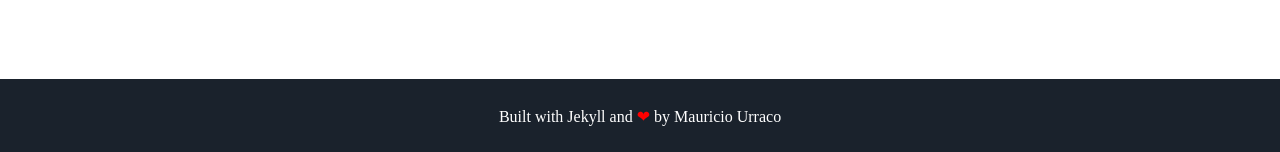
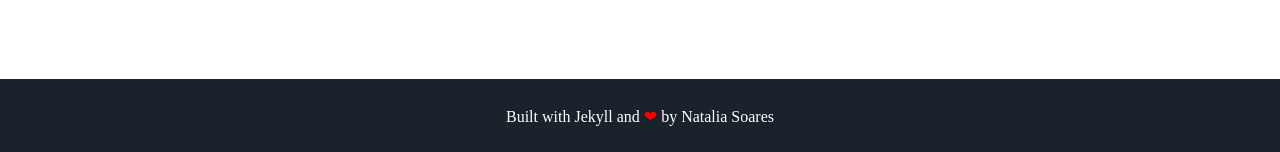
Before and after one commit to srnatalia/srnatalia.github.io, a Jekyll site: the page built from index.html, in a window 1280 px wide. Shown: the part 1469-1621 px from the top of the page. Built offline with Jekyll 4.4.1, drawn with Linux system fonts in a browser that asks for light colours; some web fonts are replaced.

Commit message:
Update footer.html

```diff
--- a/_includes/footer.html
+++ b/_includes/footer.html
@@ -1,6 +1,6 @@
 <footer class="footer">
     <!-- <p>&copy; {{ site.username }}</p> -->
-    <p>Built with Jekyll and <span class="love">❤</span> by <a href="https://github.com/murraco">Mauricio Urraco</a></p>
+    <p>Built with Jekyll and <span class="love">❤</span> by Natalia Soares</p>
 </footer>
 <script src="{{ '/assets/js/particles.min.js' | prepend: site.baseurl }}"></script>
 <script src="{{ '/assets/js/sweet-scroll.min.js' | prepend: site.baseurl }}"></script>
```
